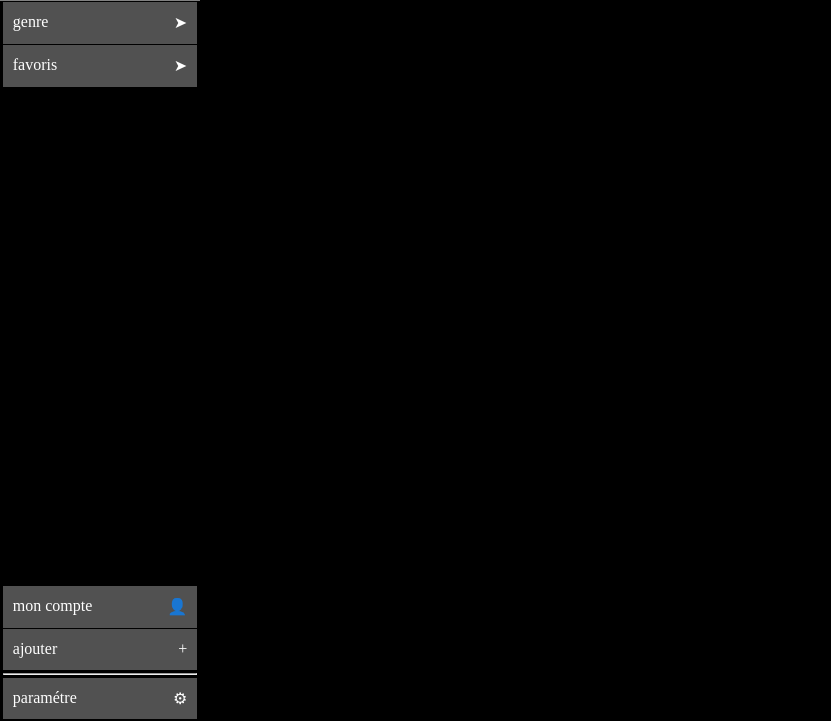
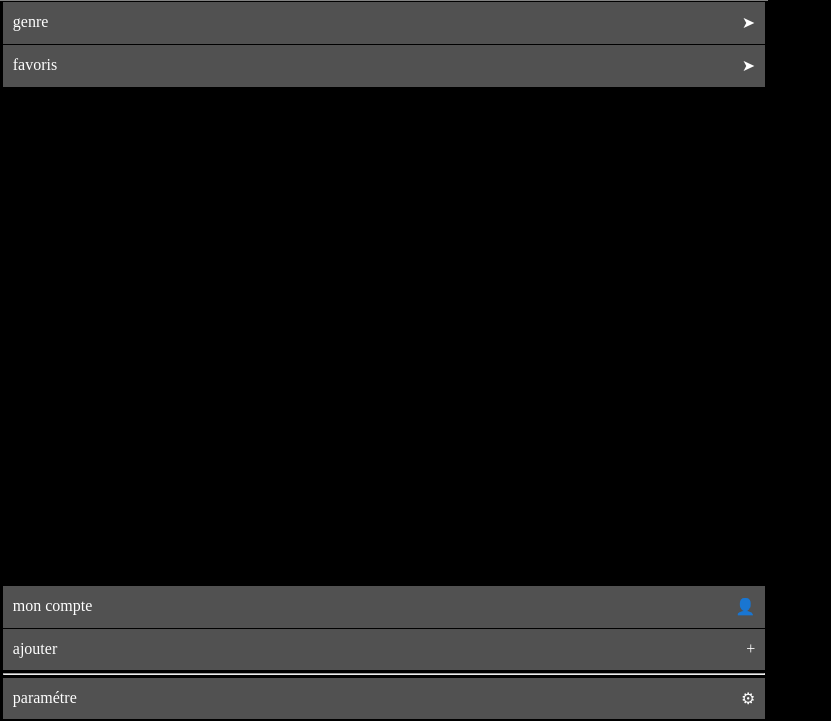
Before and after one commit to carmut/anime-web-liste, a Symfony app: template templates/base.html.twig in a window 1280 px wide. Shown: the part 90-811 px from the top of the page, without its empty margins (0-831 px from the left). Run offline with Twig, Linux system fonts and the light colour scheme; the template is opened without the code that fills it, so the values that code supplies are empty; some libraries are stand-ins or nearby versions.

Commit message:
side menu size w

```diff
--- a/public/css/side-menu.css
+++ b/public/css/side-menu.css
@@ -1,7 +1,7 @@
 /* style global side-menu */
 #side-menu{
     background: black;
-    width: 25vh;
+    width: 60vw;
     height: 90vh;
     border-top: 1px grey solid;
     display: flex;
```
